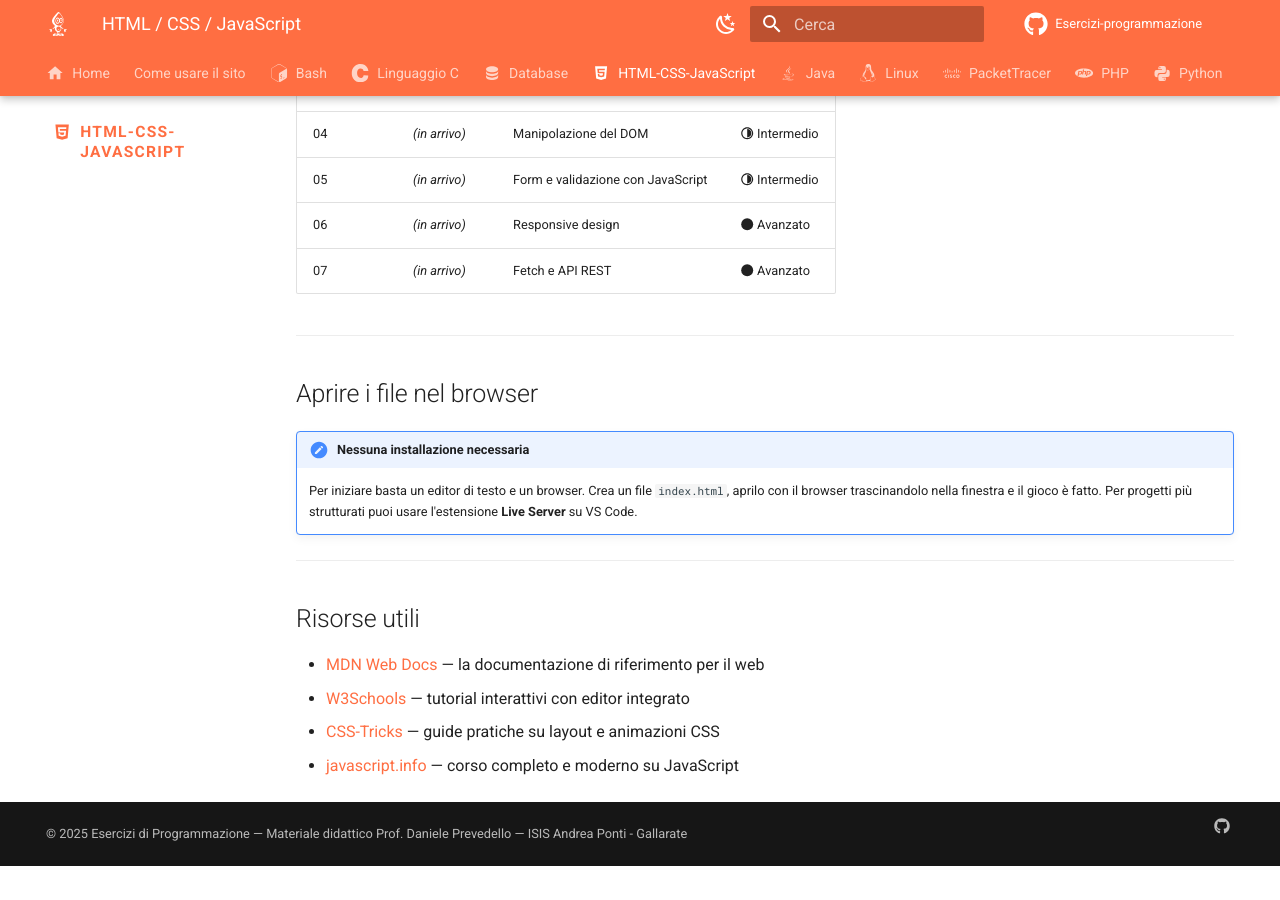
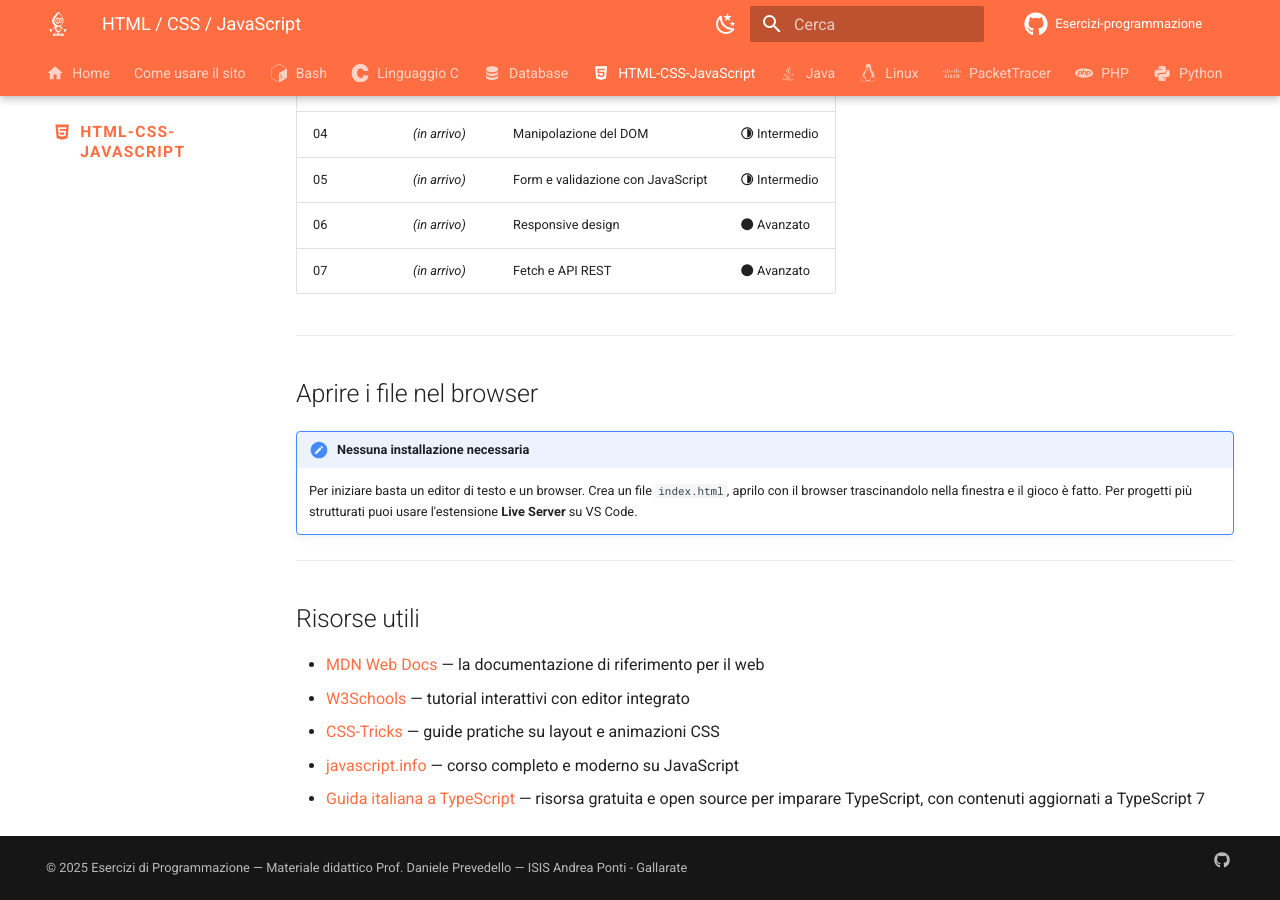
Before and after one commit to dprevedello/Esercizi-programmazione, an MkDocs documentation site: the page built from docs/html-css-javascript/index.md, in a window 1280 px wide and 900 px high, scrolled down 1059 px. Built offline with MkDocs 1.6.1 and Material for MkDocs 9.7.7, drawn with Linux system fonts in a browser that asks for light colours; comment, search, counter and statistics services are not loaded; before the commit the page ends 1925 px from its top, so only the background shows below that.

Commit message:
docs: aggiunge una guida italiana a TypeScript

```diff
--- a/docs/html-css-javascript/index.md
+++ b/docs/html-css-javascript/index.md
@@ -60,3 +60,4 @@ perché i risultati sono visibili immediatamente nel browser senza alcuna config
 - [W3Schools](https://www.w3schools.com) — tutorial interattivi con editor integrato
 - [CSS-Tricks](https://css-tricks.com) — guide pratiche su layout e animazioni CSS
 - [javascript.info](https://javascript.info) — corso completo e moderno su JavaScript
+- [Guida italiana a TypeScript](https://gibbok.github.io/typescript-book/it-it/) — risorsa gratuita e open source per imparare TypeScript, con contenuti aggiornati a TypeScript 7
```
